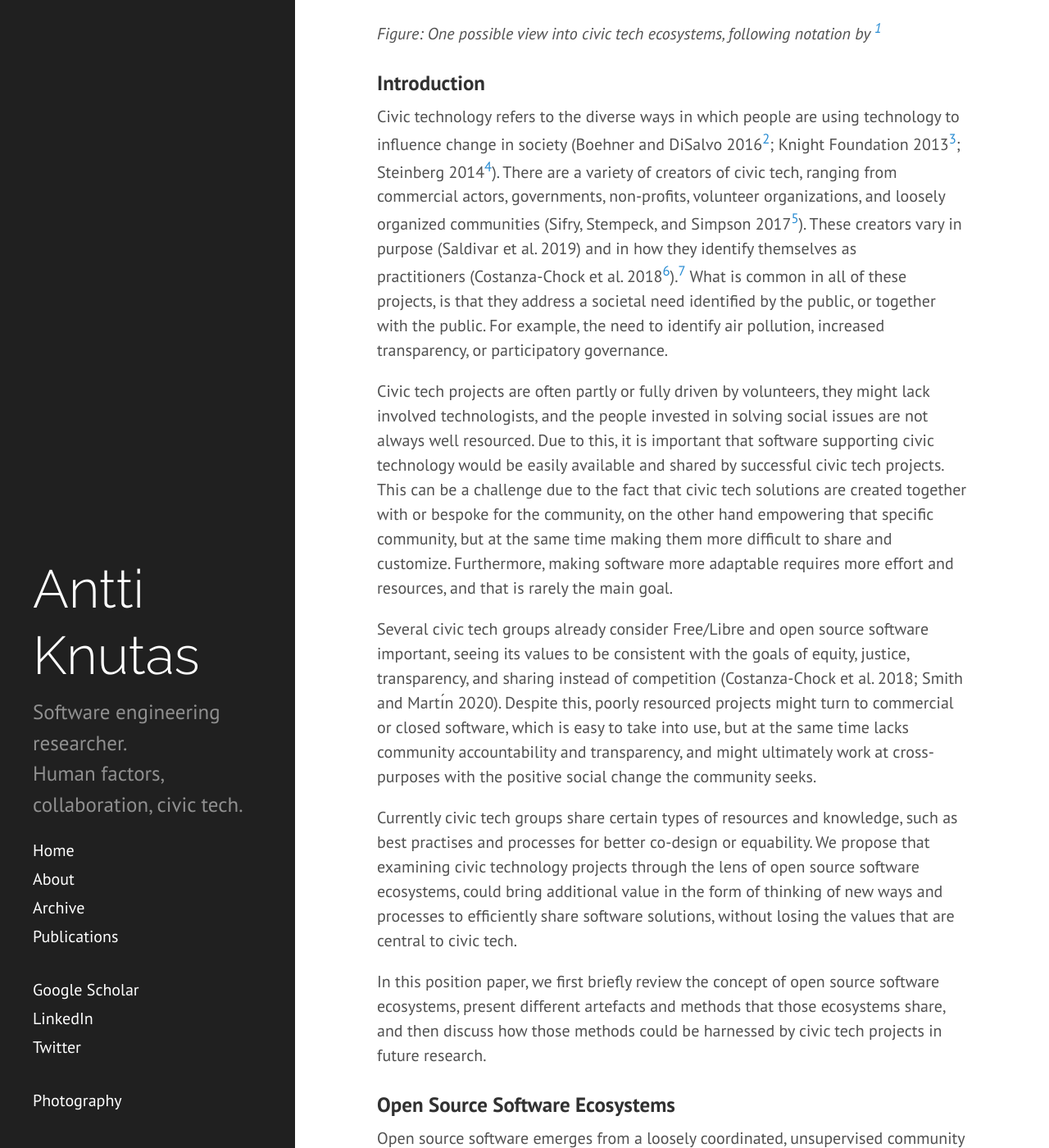
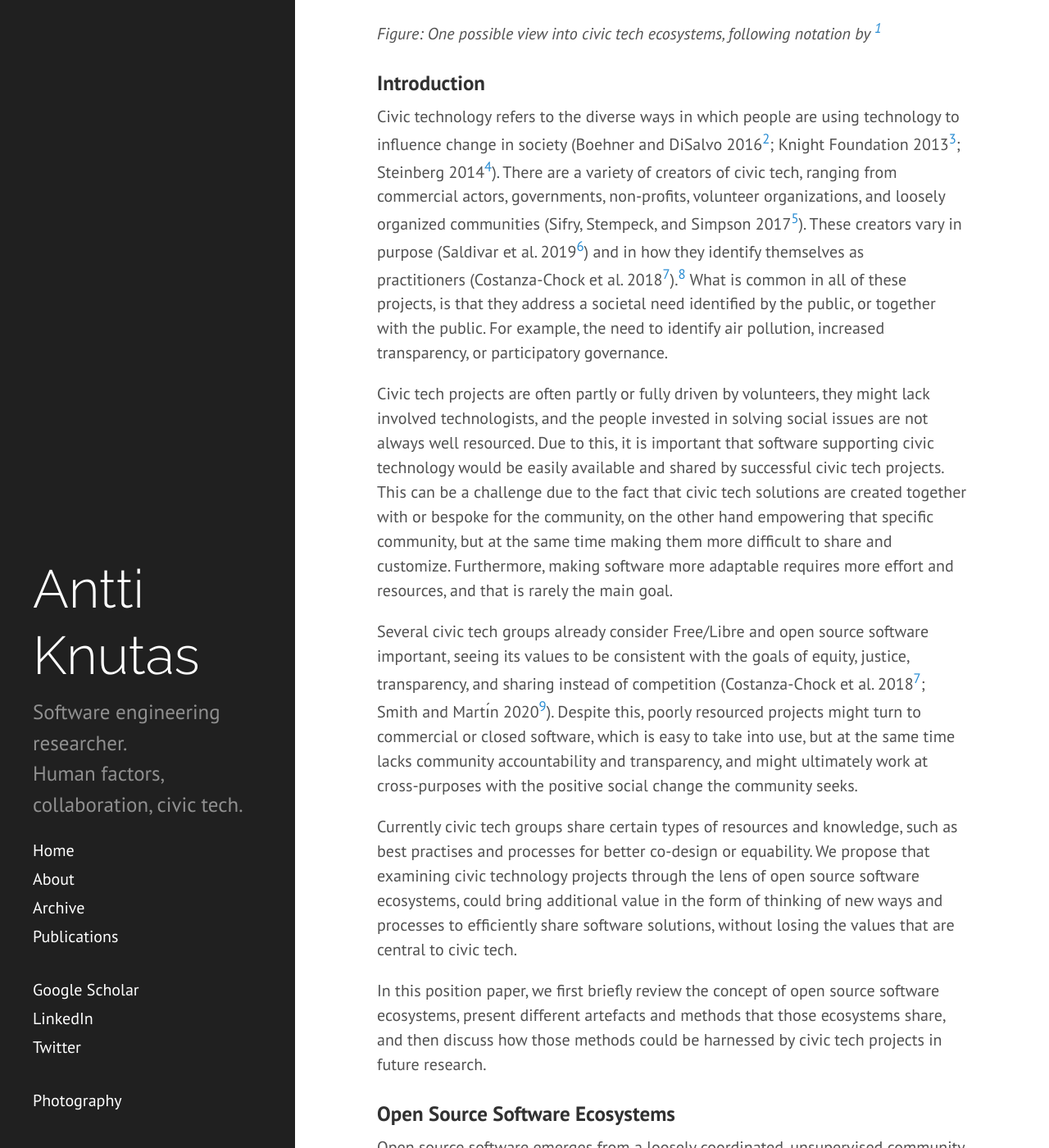
Before and after one commit to aknutas/aknutas.github.io, a Jekyll site: the page built from _posts/2020-10-21-civic-ecosystems.md, in a window 1280 px wide and 1400 px high, scrolled down 1467 px. Shown: the whole window at 82% size. Built offline with Jekyll 4.4.1, drawn with Linux system fonts in a browser that asks for light colours; part of the change alters nothing that is shown; some of the changed text lies outside the part shown.

```diff
--- a/_posts/2020-10-21-civic-ecosystems.md
+++ b/_posts/2020-10-21-civic-ecosystems.md
@@ -32,7 +32,7 @@ Knight Foundation 2013[^KnightFoundation2013]; Steinberg 2014[^Steinberg2014]).
 of civic tech, ranging from commercial actors, governments, non-profits,
 volunteer organizations, and loosely organized communities (Sifry,
 Stempeck, and Simpson 2017[^sifry2017civic]). These creators vary in purpose (Saldivar et
-al. 2019) and in how they identify themselves as
+al. 2019[^saldivar2019civic]) and in how they identify themselves as
 practitioners (Costanza-Chock et al. 2018[^costanza-chock_morethancode_2018]).[^1] What is common in all of
 these projects, is that they address a societal need identified by the
 public, or together with the public. For example, the need to identify
@@ -52,7 +52,7 @@ requires more effort and resources, and that is rarely the main goal.
 Several civic tech groups already consider Free/Libre and open source
 software important, seeing its values to be consistent with the goals of
 equity, justice, transparency, and sharing instead of
-competition (Costanza-Chock et al. 2018; Smith and Martı́n 2020). Despite
+competition (Costanza-Chock et al. 2018[^costanza-chock_morethancode_2018]; Smith and Martı́n 2020[^smith2020going]). Despite
 this, poorly resourced projects might turn to commercial or closed
 software, which is easy to take into use, but at the same time lacks
 community accountability and transparency, and might ultimately work at
```
